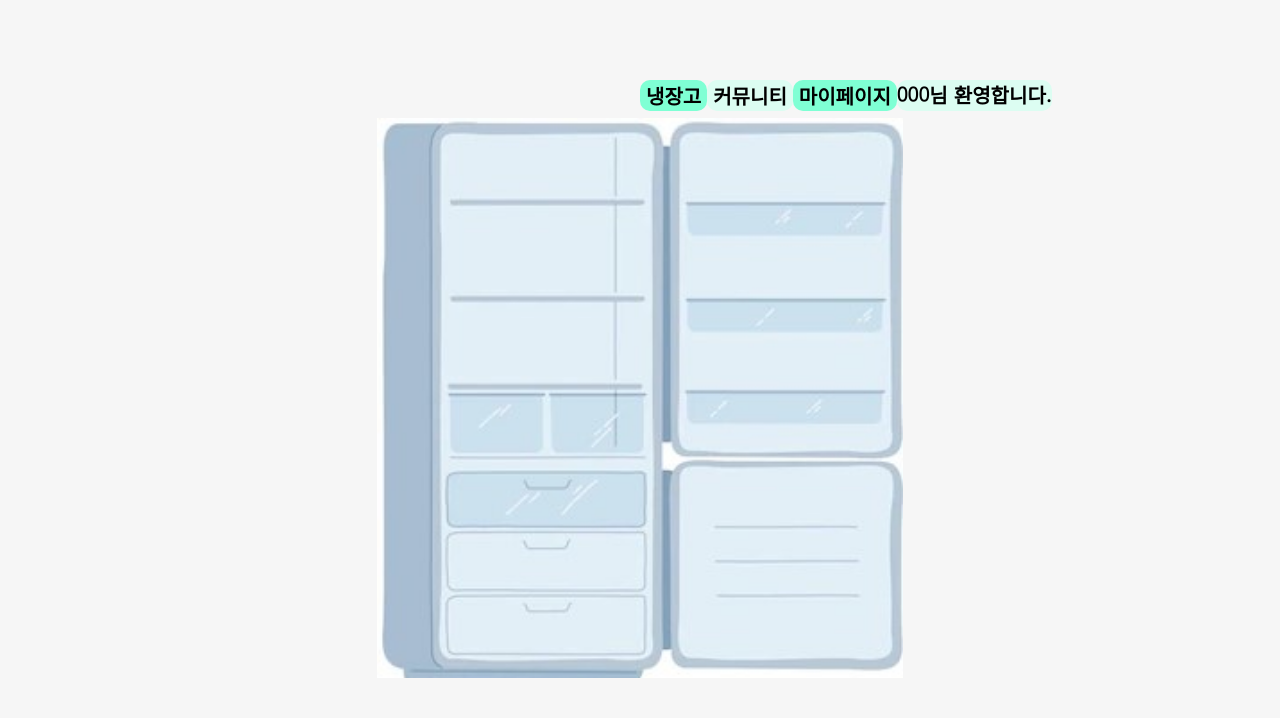
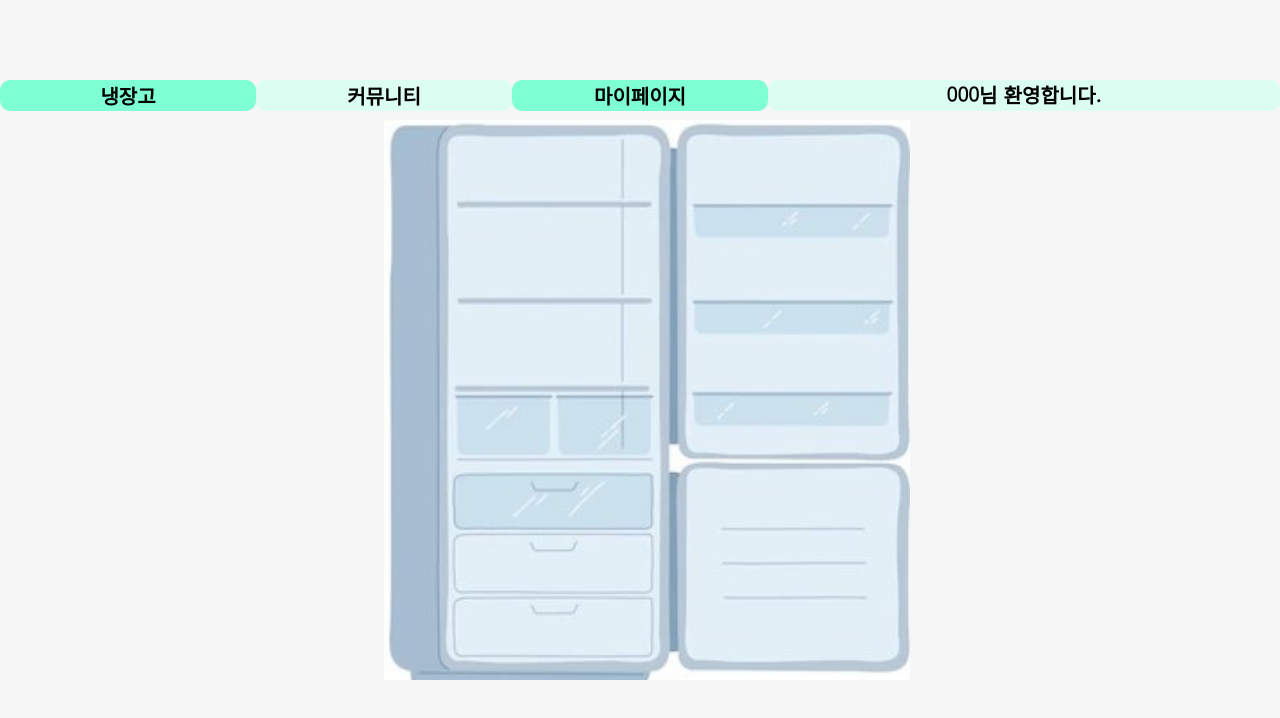
Before and after one commit to sm-CODE-IT/refrigerator, a React (Create React App) app in the folder frontend/: page /open in a window 1280 px wide. Shown: the top 718 px of the page. Built offline with nearby package versions, Linux system fonts and the light colour scheme.

Commit message:
메뉴바 완성

```diff
--- a/frontend/src/App.css
+++ b/frontend/src/App.css
@@ -3,8 +3,6 @@
 body{
   background-color: #f6f6f6;
   display: flex;
-  justify-content:center;
-  align-items: center;
   font-family: "Gowun Dodum"; /*기본 폰트 설정*/
   min-height: 100vh;
   margin: 0px;
@@ -49,6 +47,7 @@ body{
   font-size: 15pt;
   font-weight: bold;
 
+
   cursor: pointer;
 }
 
@@ -61,7 +60,7 @@ body{
   top: 15%;
 
   display: flex;
-  align-items: center;
+  vertical-align: middle;
 }
 
 
@@ -90,6 +89,11 @@ body{
 
 
 .img_open img {
+  position: absolute;
+  left: 30%;
+  top: 15%;
+
+  display: flex;
   height: 70vh;
 }
 
@@ -97,13 +101,13 @@ body{
 
 .header {
   position: absolute;
-  left: 50%;
   top: 10%;
   margin-bottom: 20px;
   display: flex;
 }
 
 .header_refrigerator {
+  width:20vw;
   font-family: "Gowun Dodum";
   background-color: aquamarine;
   cursor: pointer;
@@ -116,6 +120,7 @@ body{
 }
 
 .header_Community {
+  width:20vw;
   font-family: "Gowun Dodum";
   background-color:rgb(220, 253, 242);;
   cursor: pointer;
@@ -128,6 +133,8 @@ body{
 }
 
 .header_Mypage {
+
+  width:20vw;
   font-family: "Gowun Dodum";
   background-color: aquamarine;
   cursor: pointer;
@@ -140,13 +147,16 @@ body{
 }
 
 .header_userinfo {
+
+  width:40vw;
+
   font-family: "Gowun Dodum";
   background-color:rgb(220, 253, 242);
 
-  border: none;
   border-radius: 10px;
 
   font-size: 15pt;
   font-weight: bold;
 
+  text-align: center;
 }
--- a/frontend/src/App.js
+++ b/frontend/src/App.js
@@ -5,7 +5,6 @@ import Community from './pages/Community';
 import Mypage from './pages/Mypage';
 import RefrigeratorClose from './pages/RefrigeratorClose';
 import RefrigeratorOpen from './pages/RefrigeratorOpen';
-import Navigator from './util/Navigate';
 
 
 function App() {
@@ -13,9 +12,6 @@ function App() {
   return (
 
     <BrowserRouter>
-      <header>
-        <Navigator />
-      </header>
         <div className="App">
           <Routes>
             <Route path='/' element={<Login />} />
--- a/frontend/src/pages/Community.js
+++ b/frontend/src/pages/Community.js
@@ -1,6 +1,11 @@
+import Navigator from "../util/Navigate";
 const Community = () => {
     return (
-        <h4>커뮤니티 페이지입니다.</h4>
+
+      <><header>
+            <Navigator />
+        </header>
+        <h4>커뮤니티 페이지입니다.</h4></>
     );
 };
 
--- a/frontend/src/pages/Mypage.js
+++ b/frontend/src/pages/Mypage.js
@@ -1,6 +1,11 @@
+import Navigator from "../util/Navigate";
 const Mypage = () => {
     return (
-        <h4>마이페이지입니다.</h4>
+
+      <><header>
+            <Navigator />
+        </header>
+        <h4>마이페이지입니다.</h4></>
     );
 };
 
--- a/frontend/src/pages/RefrigeratorClose.js
+++ b/frontend/src/pages/RefrigeratorClose.js
@@ -1,4 +1,5 @@
 import {useNavigate} from "react-router-dom";
+import Navigator from "../util/Navigate";
 
 const RefrigeratorClose = () => {
     const navigate = useNavigate();
@@ -11,6 +12,10 @@ const RefrigeratorClose = () => {
     }
 
     return (
+
+      <><header>
+            <Navigator />
+        </header>
         <div className="closePage">
                 <div className="img_close">
                     <img src={process.env.PUBLIC_URL + `assets/close_refrigerator.png`} />
@@ -18,7 +23,7 @@ const RefrigeratorClose = () => {
                 <button className="startBtn" onClick={goOpen}>
                     시작하기
                 </button>
-        </div>
+            </div></>
     );
 };
 export default RefrigeratorClose;
--- a/frontend/src/pages/RefrigeratorOpen.js
+++ b/frontend/src/pages/RefrigeratorOpen.js
@@ -1,3 +1,4 @@
+import Navigator from "../util/Navigate";
 const RefrigeratorOpen = () => {
 
     const env = process.env;
@@ -5,11 +6,15 @@ const RefrigeratorOpen = () => {
 
 
     return (
+
+      <><header>
+            <Navigator />
+        </header>
         <div>
-            <div className="img_open">
-                <img src={process.env.PUBLIC_URL + `assets/open_refrigerator.png`} />
-            </div>
-        </div>
+                <div className="img_open">
+                    <img src={process.env.PUBLIC_URL + `assets/open_refrigerator.png`} />
+                </div>
+            </div></>
     );
 };
 export default RefrigeratorOpen;
```
Lines whose indentation alone changed are shown as unchanged.
